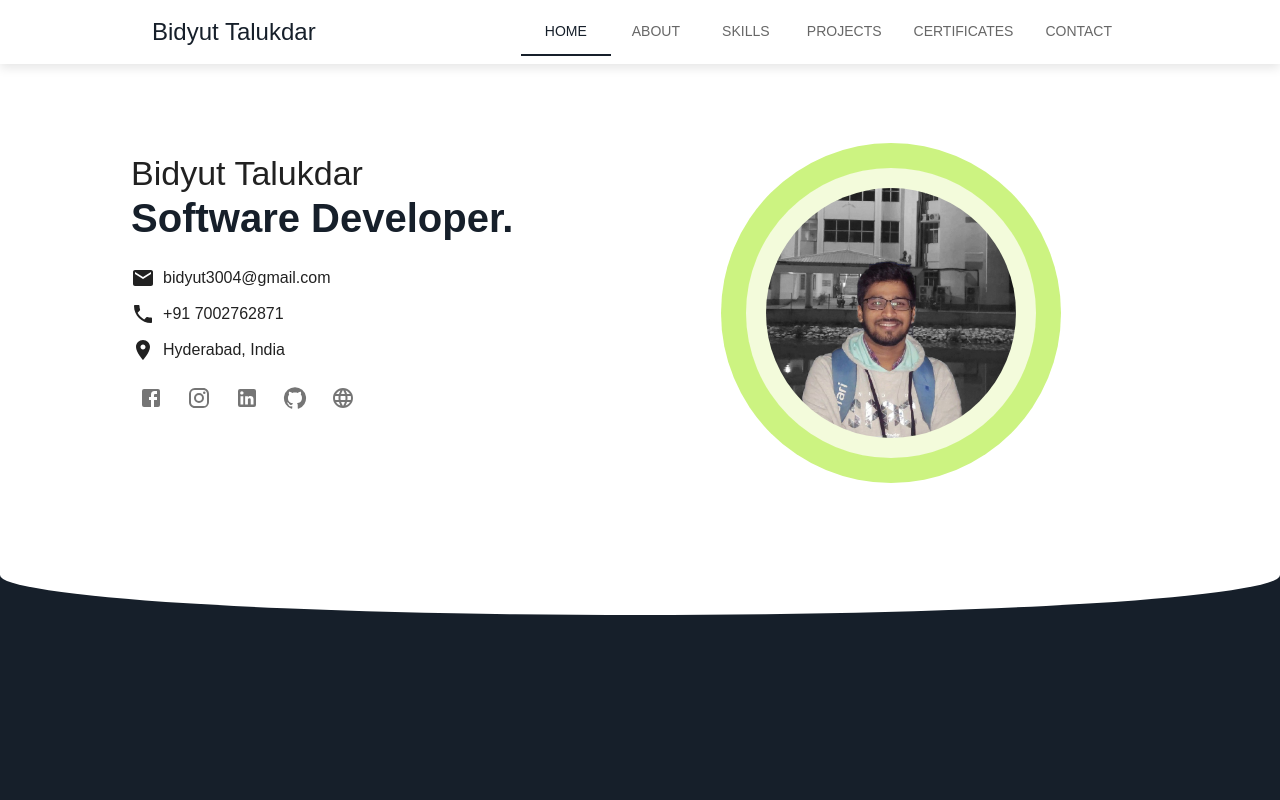
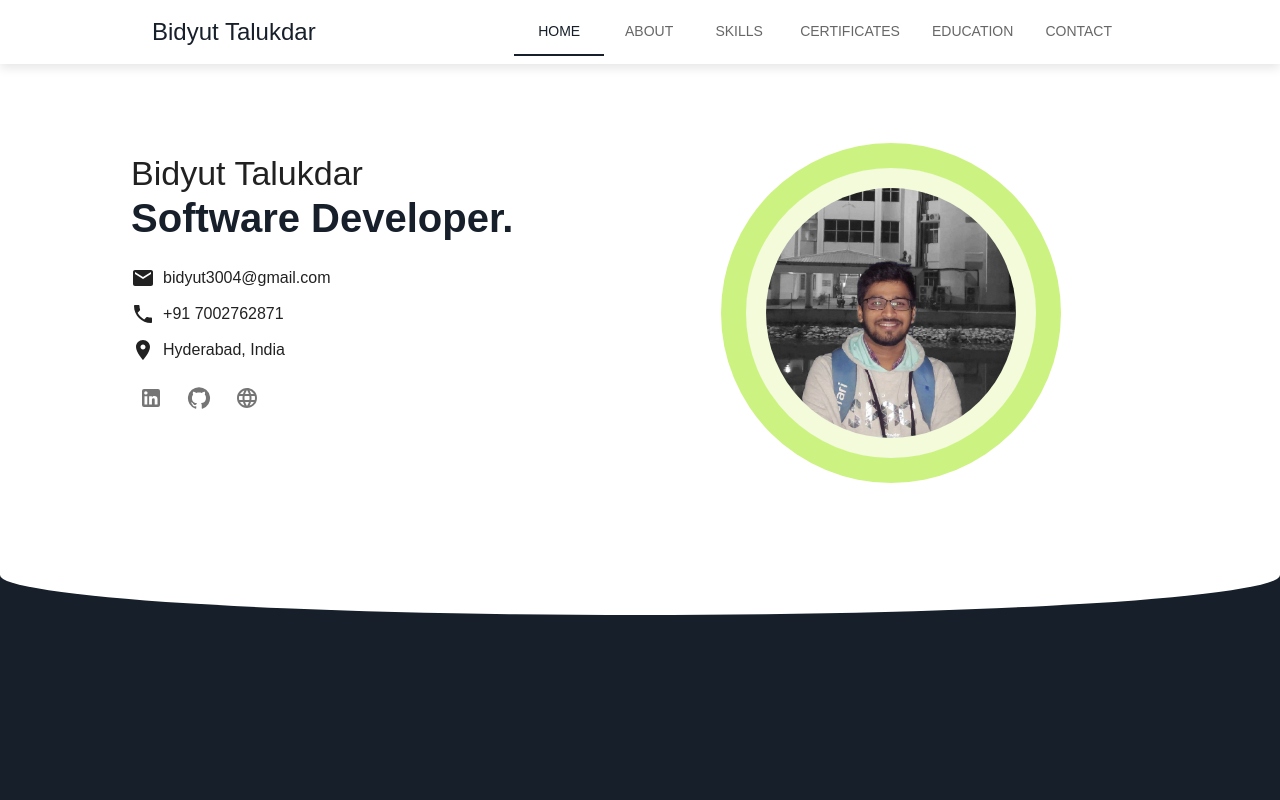
Before and after one commit to bidyut-t/bidyut-t.github.io, a React (Vite) app: page / in a window 1280 px wide. Shown: the top 800 px of the page. Built offline with nearby package versions, Linux system fonts and the light colour scheme.

Commit message:
fix: fix header issue

```diff
--- a/index.html
+++ b/index.html
@@ -2,7 +2,7 @@
 <html lang="en">
   <head>
     <meta charset="UTF-8" />
-    <link rel="icon" type="image/svg+xml" href="/public/images/bidyut.jfif" />
+    <link rel="icon" type="image/svg+xml" href="/images/bidyut.jfif" />
     <meta name="viewport" content="width=device-width, initial-scale=1.0" />
     <title>Bidyut Talukdar</title>
   </head>
--- /dev/null
+++ b/src/components/common/resumeDownloadButton/index.tsx
@@ -0,0 +1,32 @@
+import {
+  Button,
+} from "@mui/material";
+import { useTheme } from "@mui/material";
+
+const ResumeDownloadButton = () => {
+  const theme = useTheme();
+
+  return (
+    <Button
+      variant="contained"
+      sx={{
+        backgroundColor: theme.palette.tertiary.main,
+        color: theme.palette.primary.main,
+        px: 4,
+        py: 1.5,
+        borderRadius: 2,
+        fontSize: "1rem",
+        animation: "breath 3s ease-in-out infinite",
+        "@keyframes breath": {
+          "0%": { transform: "scale(1)" },
+          "50%": { transform: "scale(1.05)" },
+          "100%": { transform: "scale(1)" },
+        },
+      }}
+    >
+      Resume
+    </Button>
+  );
+};
+
+export default ResumeDownloadButton;
--- a/src/components/header/index.tsx
+++ b/src/components/header/index.tsx
@@ -15,6 +15,9 @@ import {
 import MenuIcon from "@mui/icons-material/Menu";
 import { motion } from "framer-motion";
 import { useTheme } from "@mui/material/styles";
+
+import { sections } from "../../contants";
+
 const Header = () => {
   const [activeTab, setActiveTab] = useState(0);
   const [showHeader, setShowHeader] = useState(true);
@@ -24,15 +27,6 @@ const Header = () => {
   const isSmallDevice = useMediaQuery(theme.breakpoints.down("md"));
 
   let lastScrollY = 0;
-
-  const sections = [
-    "home",
-    "about",
-    "skills",
-    "projects",
-    "certificates",
-    "contact",
-  ];
 
   const handleScroll = () => {
     const currentScrollY = window.scrollY;
@@ -92,11 +86,19 @@ const Header = () => {
                 // onChange={(newValue) => setActiveTab(newValue)}
                 textColor="primary"
                 indicatorColor="primary"
+
               >
                 {sections.map((section, index) => (
                   <Tab
                     key={index}
                     label={section.charAt(0).toUpperCase() + section.slice(1)}
+                    onClick={() => {
+                      const element = document.getElementById(section);
+                      if (element) {
+                        element.scrollIntoView({ behavior: "smooth", block: "start" });
+                      }
+                      setActiveTab(index);
+                    }}
                   />
                 ))}
               </Tabs>
@@ -120,6 +122,10 @@ const Header = () => {
                 component="button"
                 key={section}
                 onClick={() => {
+                  const element = document.getElementById(section);
+                  if (element) {
+                    element.scrollIntoView({ behavior: "smooth", block: "start" });
+                  }
                   setActiveTab(index);
                   setMobileOpen(false);
                 }}
--- /dev/null
+++ b/src/contants/index.ts
@@ -0,0 +1,8 @@
+export const sections = [
+  "home",
+  "about",
+  "skills",
+  "certificates",
+  "education",
+  "contact",
+];
--- a/src/pages/home/index.tsx
+++ b/src/pages/home/index.tsx
@@ -1,12 +1,5 @@
 import React from "react";
-import {
-  Grid,
-  Typography,
-  Button,
-  Box,
-  IconButton,
-  Stack,
-} from "@mui/material";
+import { Grid, Typography, Box, IconButton, Stack } from "@mui/material";
 import { useTheme } from "@mui/material";
 import {
   Email,
@@ -14,16 +7,20 @@ import {
   LocationOn,
   GitHub,
   LinkedIn,
-  Instagram,
-  Facebook,
   Language,
 } from "@mui/icons-material";
+
+import Header from "../../components/header/index.tsx";
+import Resume from "../../components/resume/index.tsx";
+import EducationSection from "../../components/Education/index.tsx";
+import CertificateCard from "../../components/certificates/index.tsx";
 import ContactUsComponent from "../../components/contactus";
+
+import ResumeDownloadButton from "../../components/common/resumeDownloadButton/index.tsx";
+
+import { sections } from "../../contants/index.ts";
+
 import styles from "./style";
-import Resume from "../../components/resume/index.tsx";
-import CertificateCard from "../../components/certificates/index.tsx";
-import Header from "../../components/header/index.tsx";
-import EducationSection from "../../components/Education/index.tsx";
 
 const certificates = [
   {
@@ -79,7 +76,7 @@ const Home = () => {
           <Header />
         </Grid>
 
-        <Grid item xs={12}>
+        <Grid item xs={12} id={sections[0]}>
           <Grid container sx={classes.paddingContainer}>
             <Grid item xs={12} md={7} lg={8} sx={classes.aboutSectionOne}>
               <Grid container sx={classes.aboutContainer} spacing={1}>
@@ -106,19 +103,28 @@ const Home = () => {
                   </Stack>
 
                   <Stack direction="row" spacing={1} sx={{ mt: 2 }}>
-                    <IconButton>
-                      <Facebook />
-                    </IconButton>
-                    <IconButton>
-                      <Instagram />
-                    </IconButton>
-                    <IconButton>
+                    <IconButton
+                      component="a"
+                      href="https://www.linkedin.com/in/bidyut-talukdar/"
+                      target="_blank"
+                      rel="noopener noreferrer"
+                    >
                       <LinkedIn />
                     </IconButton>
-                    <IconButton>
+                    <IconButton
+                      component="a"
+                      href="https://github.com/bidyut-t"
+                      target="_blank"
+                      rel="noopener noreferrer"
+                    >
                       <GitHub />
                     </IconButton>
-                    <IconButton>
+                    <IconButton
+                      component="a"
+                      href="https://bidyut-t.github.io/portfolio/"
+                      target="_blank"
+                      rel="noopener noreferrer"
+                    >
                       <Language />
                     </IconButton>
                   </Stack>
@@ -164,7 +170,7 @@ const Home = () => {
           </Box>
         </Grid>
 
-        <Grid item xs={12} sx={classes.summary}>
+        <Grid item xs={12} sx={classes.summary} id={sections[1]}>
           <Grid container sx={classes.summaryContainer}>
             <Grid item xs={12} md={6}>
               <Typography
@@ -196,25 +202,7 @@ const Home = () => {
                 deliver exceptional user experiences.
               </p>
               <Grid container justifyContent="center" sx={{ mt: 3 }}>
-                <Button
-                  variant="contained"
-                  sx={{
-                    backgroundColor: theme.palette.tertiary.main,
-                    color: theme.palette.primary.main,
-                    px: 4,
-                    py: 1.5,
-                    borderRadius: 2,
-                    fontSize: "1rem",
-                    animation: "breath 3s ease-in-out infinite",
-                    "@keyframes breath": {
-                      "0%": { transform: "scale(1)" },
-                      "50%": { transform: "scale(1.05)" },
-                      "100%": { transform: "scale(1)" },
-                    },
-                  }}
-                >
-                  Resume
-                </Button>
+                <ResumeDownloadButton />
               </Grid>
             </Grid>
             <Grid
@@ -236,11 +224,11 @@ const Home = () => {
           </Grid>
         </Grid>
 
-        <Grid item xs={12}>
+        <Grid item xs={12} id={sections[2]}>
           <Resume />
         </Grid>
 
-        <Grid item xs={12}>
+        <Grid item xs={12} id={sections[3]}>
           <Grid container spacing={2} sx={classes.paddingContainer}>
             <Grid item xs={12}>
               <Typography variant="h3" align="center" gutterBottom>
@@ -253,37 +241,16 @@ const Home = () => {
               </Grid>
             ))}
           </Grid>
-        </Grid>
-
-        <Grid item xs={12} sx={{ mb: 2 }}>
           <Grid container justifyContent="center" sx={{ mt: 3 }}>
-            <Button
-              variant="contained"
-              sx={{
-                backgroundColor: theme.palette.tertiary.main,
-                color: theme.palette.primary.main,
-                px: 4,
-                py: 1.5,
-                borderRadius: 2,
-                fontSize: "1rem",
-                animation: "breath 3s ease-in-out infinite",
-                "@keyframes breath": {
-                  "0%": { transform: "scale(1)" },
-                  "50%": { transform: "scale(1.05)" },
-                  "100%": { transform: "scale(1)" },
-                },
-              }}
-            >
-              Resume
-            </Button>
+            <ResumeDownloadButton />
           </Grid>
         </Grid>
 
-        <Grid item xs={12}>
+        <Grid item xs={12} id={sections[4]}>
           <EducationSection />
         </Grid>
 
-        <Grid item xs={12} mb={1}>
+        <Grid item xs={12} mb={1} id={sections[5]}>
           <ContactUsComponent />
         </Grid>
       </Grid>
```
Also changed, not shown: src/components/cards/displaycard/index.tsx (deleted, +0 -74 lines), src/components/cards/displaycard/style.ts (deleted, +0 -26 lines).
